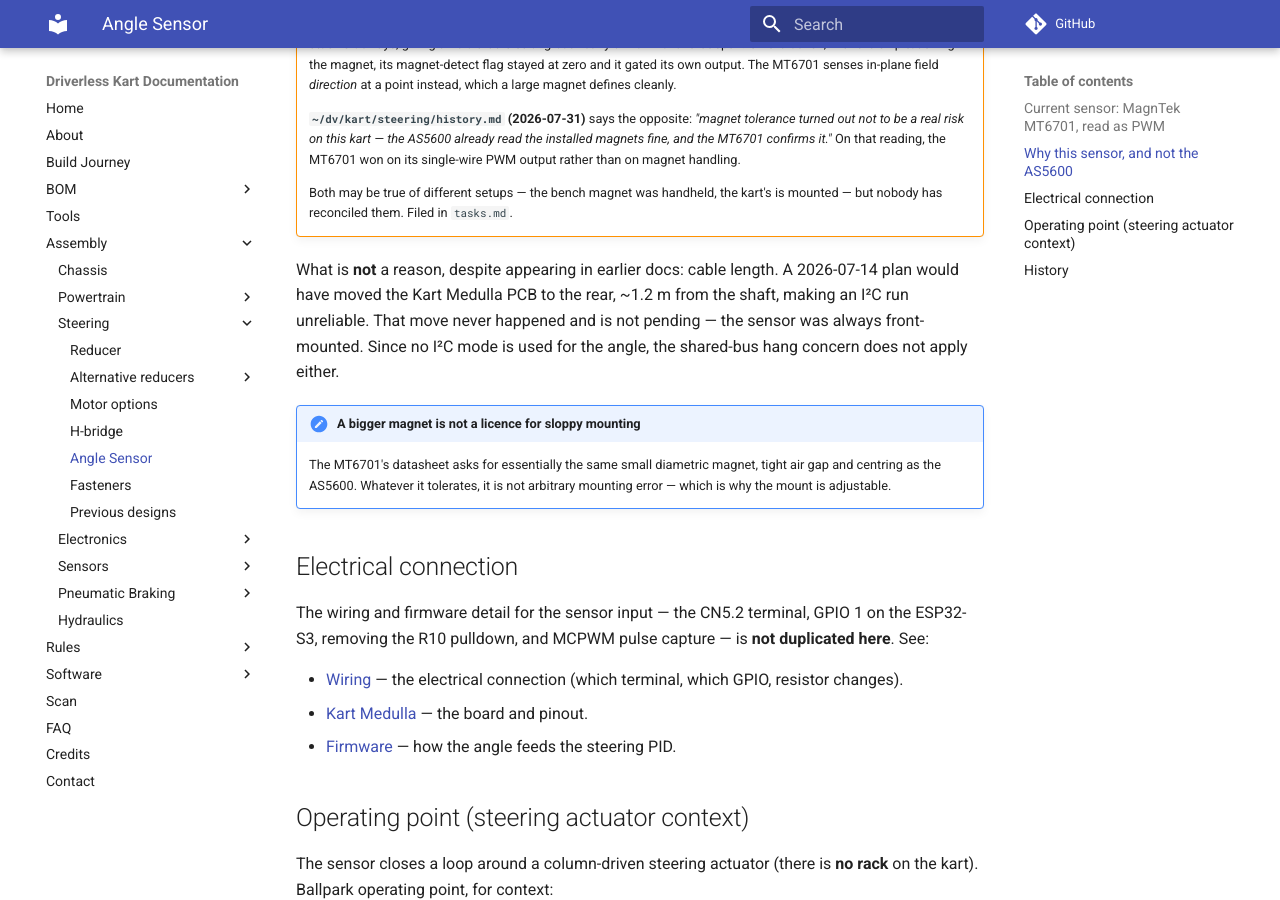
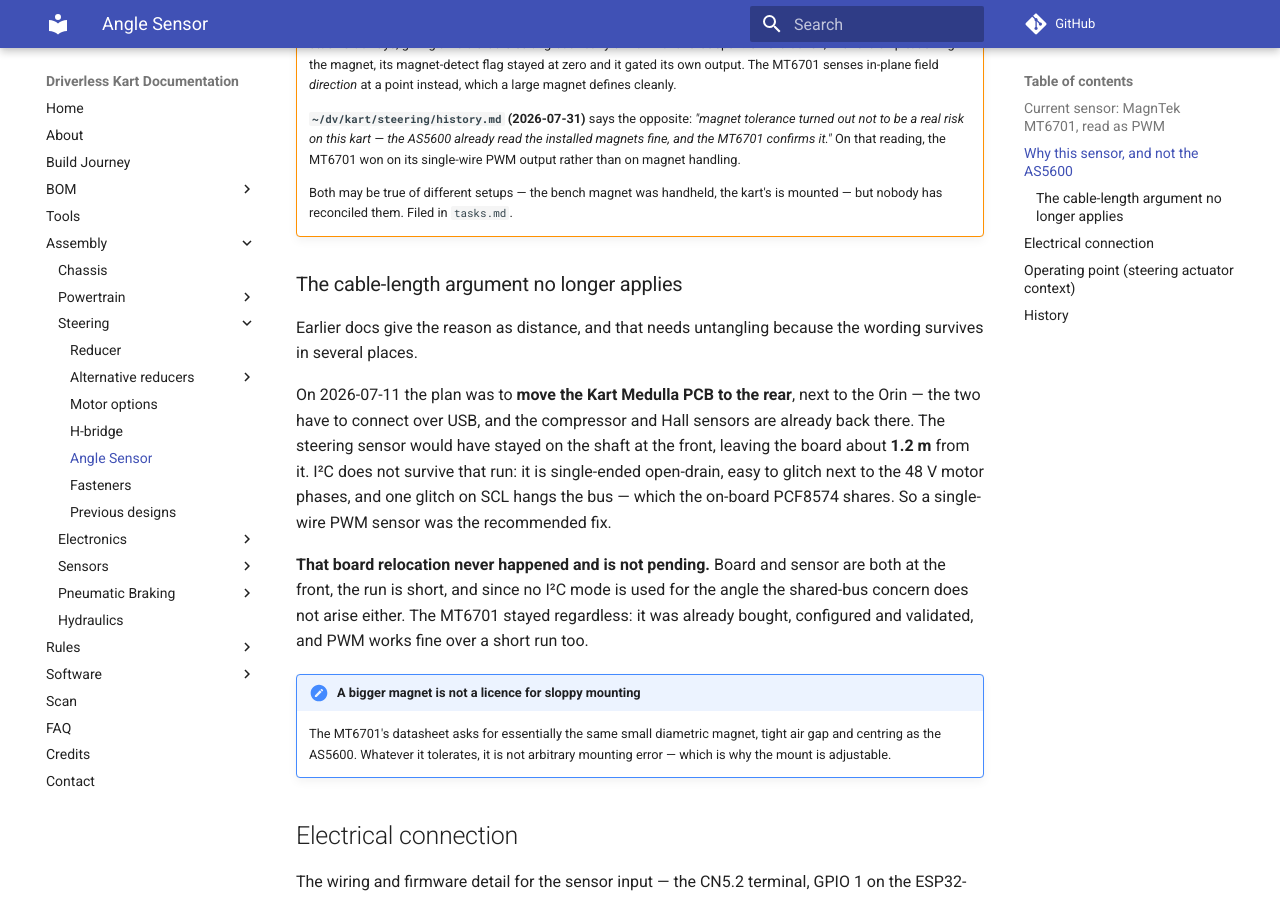
Before and after one commit to UM-Driverless/kart_docs, an MkDocs documentation site: the page built from docs/assembly/steering/sensor/index.md, in a window 1280 px wide and 900 px high, scrolled down 1486 px. Built offline with MkDocs 1.6.1 and Material for MkDocs 9.7.7, drawn with Linux system fonts in a browser that asks for light colours; comment, search, counter and statistics services are not loaded.

Commit message:
Drop the rear-mounted-medulla claim I introduced today
Writing the sensor page I asserted 'the medulla PCB sits at the rear next
to the Orin, ~1.2 m from the steering shaft' as current fact, in both
wiring.md and the sensor page. It is not: ~/dv/kart/steering/history.md
records the 2026-07-11 relocation idea and says plainly that the rear move
never happened and is not pending. Board and sensor are both at the front.

The sensor page now explains the 1.2 m reasoning as the plan it belonged
to, and why it no longer applies, because the wording survives in other
docs and would otherwise get copied forward again as a live constraint.

```diff
--- a/docs/assembly/steering/sensor/index.md
+++ b/docs/assembly/steering/sensor/index.md
@@ -59,10 +59,22 @@ than being fixed by the print.
     Both may be true of different setups — the bench magnet was handheld, the kart's is mounted — but
     nobody has reconciled them. Filed in `tasks.md`.
 
-What is **not** a reason, despite appearing in earlier docs: cable length. A 2026-07-14 plan would
-have moved the Kart Medulla PCB to the rear, ~1.2 m from the shaft, making an I²C run unreliable.
-That move never happened and is not pending — the sensor was always front-mounted. Since no I²C mode
-is used for the angle, the shared-bus hang concern does not apply either.
+### The cable-length argument no longer applies
+
+Earlier docs give the reason as distance, and that needs untangling because the wording survives in
+several places.
+
+On 2026-07-11 the plan was to **move the Kart Medulla PCB to the rear**, next to the Orin — the two
+have to connect over USB, and the compressor and Hall sensors are already back there. The steering
+sensor would have stayed on the shaft at the front, leaving the board about **1.2 m** from it. I²C
+does not survive that run: it is single-ended open-drain, easy to glitch next to the 48 V motor
+phases, and one glitch on SCL hangs the bus — which the on-board PCF8574 shares. So a single-wire
+PWM sensor was the recommended fix.
+
+**That board relocation never happened and is not pending.** Board and sensor are both at the front,
+the run is short, and since no I²C mode is used for the angle the shared-bus concern does not arise
+either. The MT6701 stayed regardless: it was already bought, configured and validated, and PWM
+works fine over a short run too.
 
 !!! note "A bigger magnet is not a licence for sloppy mounting"
     The MT6701's datasheet asks for essentially the same small diametric magnet, tight air gap and
```
Also changed, not shown: docs/assembly/electronics/wiring.md (+1 -1 lines).
